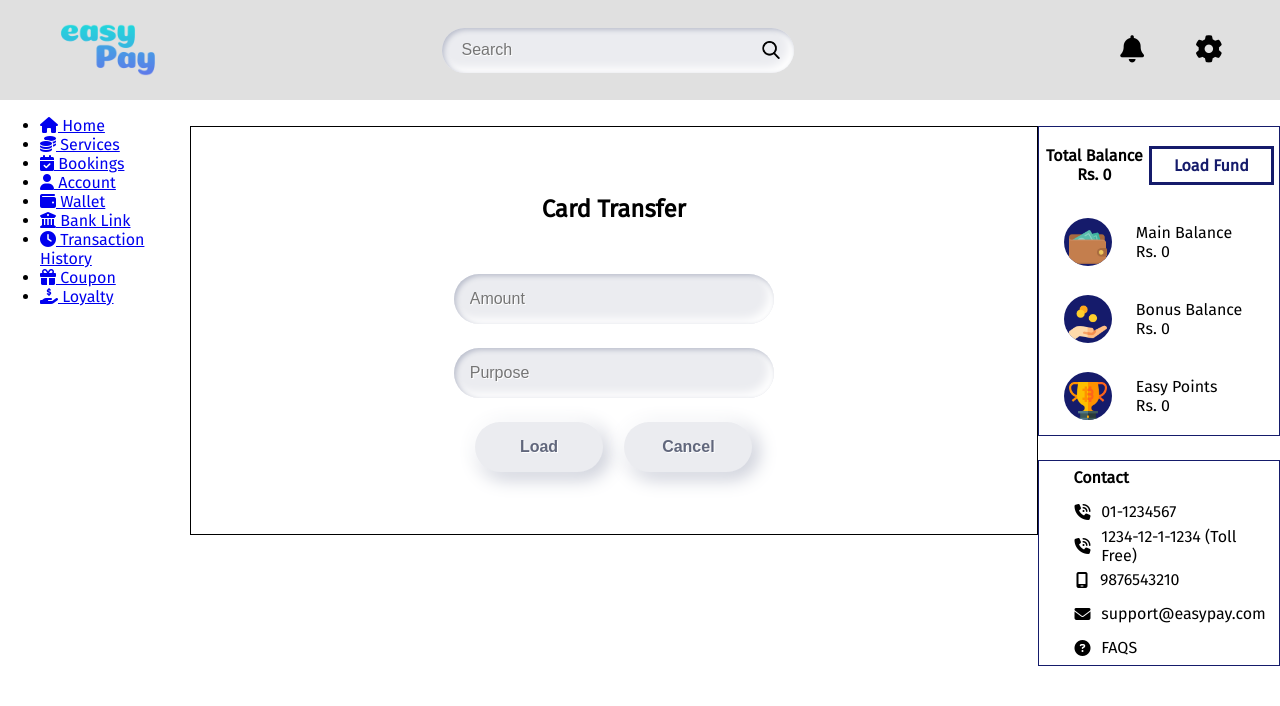
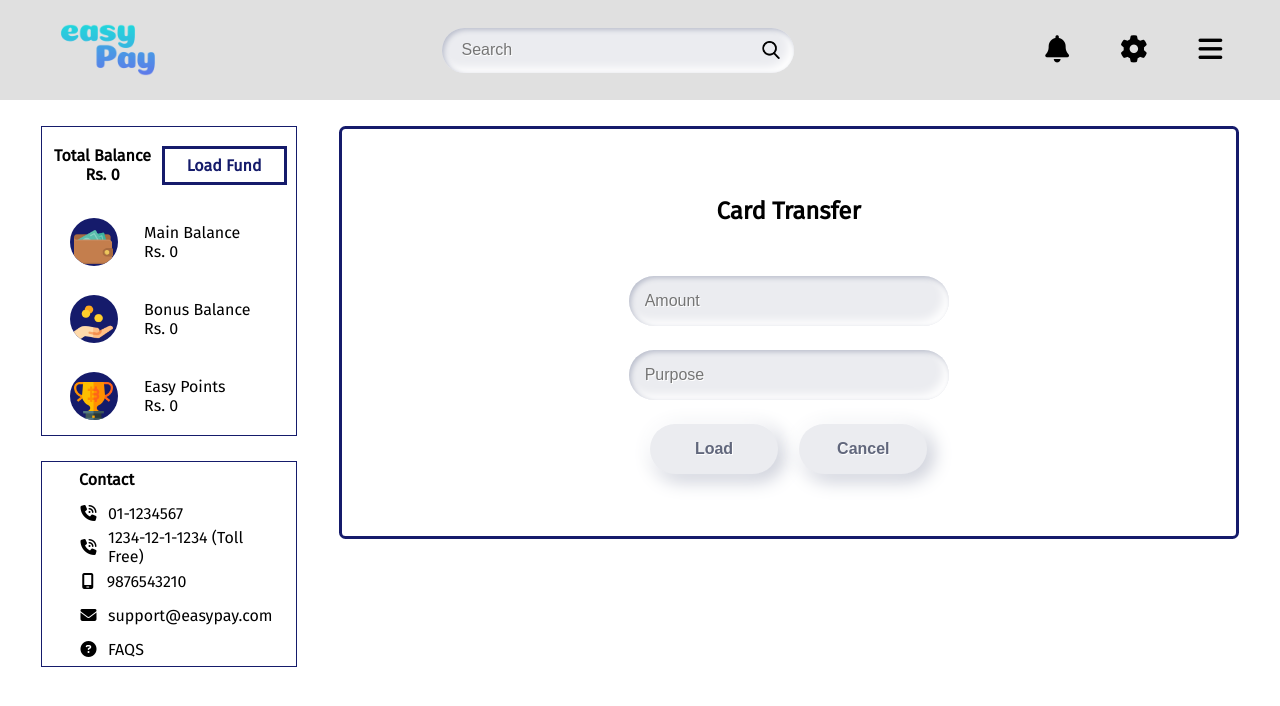
Before and after one commit to Bimisha-Mishra/Digitalwallet, a PHP site: page /RecargeCard.html in a window 1280 px wide. Shown: the top 706 px of the page. Run offline with PHP 8.4, Linux system fonts and the light colour scheme; style sheets or scripts are compiled from the project's sources; some libraries are stand-ins or nearby versions.

Commit message:
Home update

```diff
--- a/RecargeCard.html
+++ b/RecargeCard.html
@@ -4,7 +4,8 @@
     <meta charset="utf-8">
     <title></title>
     <link rel="stylesheet" href="Scss/home.css">
-    <link rel="stylesheet" href="Scss/RechargeCard.css">
+    <link rel="stylesheet" title="recharge" href="Scss/RechargeCard.css">
+    <link rel="stylesheet" href="Scss/slidingmenu.css">
     <meta name="viewport" content="width=device-width, initial-scale=1">
     <link rel="stylesheet" href="https://use.fontawesome.com/releases/v5.7.2/css/all.css">
 </head>
@@ -24,18 +25,15 @@
             <div class="icon-container">
                 <i class="fas fa-solid fa-bell"></i>
                 <i class="fa-solid fa-gear"></i>
+                <i class="fa fa-bars"  onClick="showMenu(true)"></i>
             </div>
         </nav>
     </section><!--nav section ends-->
-  <section class="main-container">
-    <div class="menu-panal">
+    <section>
+        <div id="menu__panel">
+            <i id="menu__close" class="menu__close fa fa-angle-left fa-2x" onClick="showMenu(false)"></i>
             <ul>
-            <li>
-                <a href='#'>
-                    <i class="fa-solid fa-house"></i>
-                    Home
-                </a>
-            </li>
+                <li><a href='#'><i class="fa-solid fa-house"></i>Home</a></li>
                 <li>
                     <a href='#'>
                         <i class="fa-solid fa-coins"></i>
@@ -86,27 +84,8 @@
                 </li>
             </ul>
         </div>
+        <div  class="main-container">
             <!--side-menu ends-->
-    <!------------------------------------------------------------------------------------------>
-    <!--main section-->
-    <div class="service-panal">
-        <form>
-            <div class="segment">
-                <h1>Card Transfer</h1>
-            </div>
-
-            <label>
-                <input type="text" placeholder="Amount"/>
-            </label>
-            <label>
-                <input type="text" placeholder="Purpose"/>
-            </label>
-            <div class="cardForm-buttons">
-                <button class="card-button" type="button"> Load </button>
-                <button class="card-button" type="button">Cancel </button>
-            </div>
-        </form>
-    </div>
             <!----------------------------------------------------------------------------------------------------------------->
             <!--info-panal-->
             <div class="info-panal">
@@ -210,7 +189,29 @@
                     </tr>
                 </table>
             </div>
+            <!------------------------------------------------------------------------------------------>
+            <!--main section-->
+            <div class="service-panal">
+                <form>
+                    <div class="segment">
+                        <h1>Card Transfer</h1>
+                    </div>
+
+                    <label>
+                        <input type="text" placeholder="Amount"/>
+                    </label>
+                    <label>
+                        <input type="text" placeholder="Purpose"/>
+                    </label>
+                    <div class="cardForm-buttons">
+                        <button class="card-button" type="button"> Load </button>
+                        <button class="card-button" type="button">Cancel </button>
+                    </div>
+                </form>
+            </div>
+        </div>
     </section> <!--main-service section-->
+    <script src = "script/slidingmenu.js"></script>
     <script src="https://kit.fontawesome.com/91d850ff13.js" crossorigin="anonymous"></script>
 </body>
 </html>
--- a/Scss/RechargeCard.css
+++ b/Scss/RechargeCard.css
@@ -79,4 +79,9 @@ input:focus {
   -webkit-box-shadow: inset 1px 1px 2px #BABECC, inset -1px -1px 2px #FFF;
           box-shadow: inset 1px 1px 2px #BABECC, inset -1px -1px 2px #FFF;
 }
+
+.main-container .service-panal {
+  border: 3.5px solid #151B6B;
+  border-radius: 6.5px;
+}
 /*# sourceMappingURL=RechargeCard.css.map */
--- a/Scss/RechargeCard.scss
+++ b/Scss/RechargeCard.scss
@@ -27,6 +27,7 @@ label {
   width: 100%;
   flex: 1;
 }
+
 
 input {
   margin-right: $ruler/2;
@@ -65,3 +66,9 @@ input {
     box-shadow: inset 1px 1px 2px $color-shadow, inset -1px -1px 2px $color-white;
   }
 }
+
+
+.main-container .service-panal{
+  border: 3.5px solid #151B6B;
+  border-radius: 6.5px;
+}
--- a/login.php
+++ b/login.php
@@ -32,13 +32,13 @@
             <line class="bottom-left third" x1="0" x2="50%" y1="100%" y2="100%"/>
             <line class="bottom-right third" x1="100%" x2="50%" y1="100%" y2="100%"/>
           </svg>
-          <fieldset class="login-fieldset">
+          <div class="login-fieldset">
             <input type="text" placeholder="Phone Number" class="login-fieldset-field" required>
             <input type="password" placeholder="******" class="login-fieldset-field" required>
             <button type="submit" class="login-fieldset-submit">
               Login
             </button>
-          </fieldset>
+          </div>
         </form>
       </main>
 </body>
```
Also changed, not shown: Scss/navigationBar.css (+9 -0 lines), Scss/navigationBar.scss (+9 -0 lines), 2 other files. Lines whose indentation alone changed are shown as unchanged.
